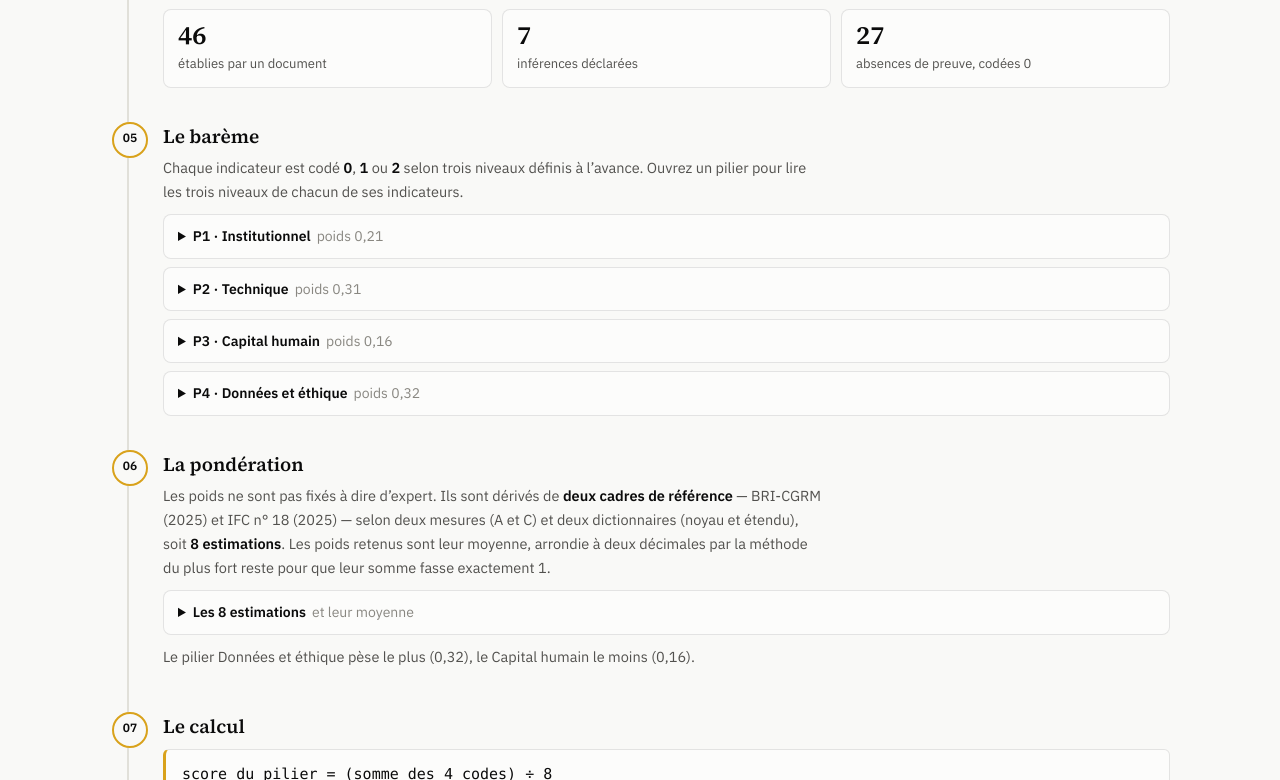
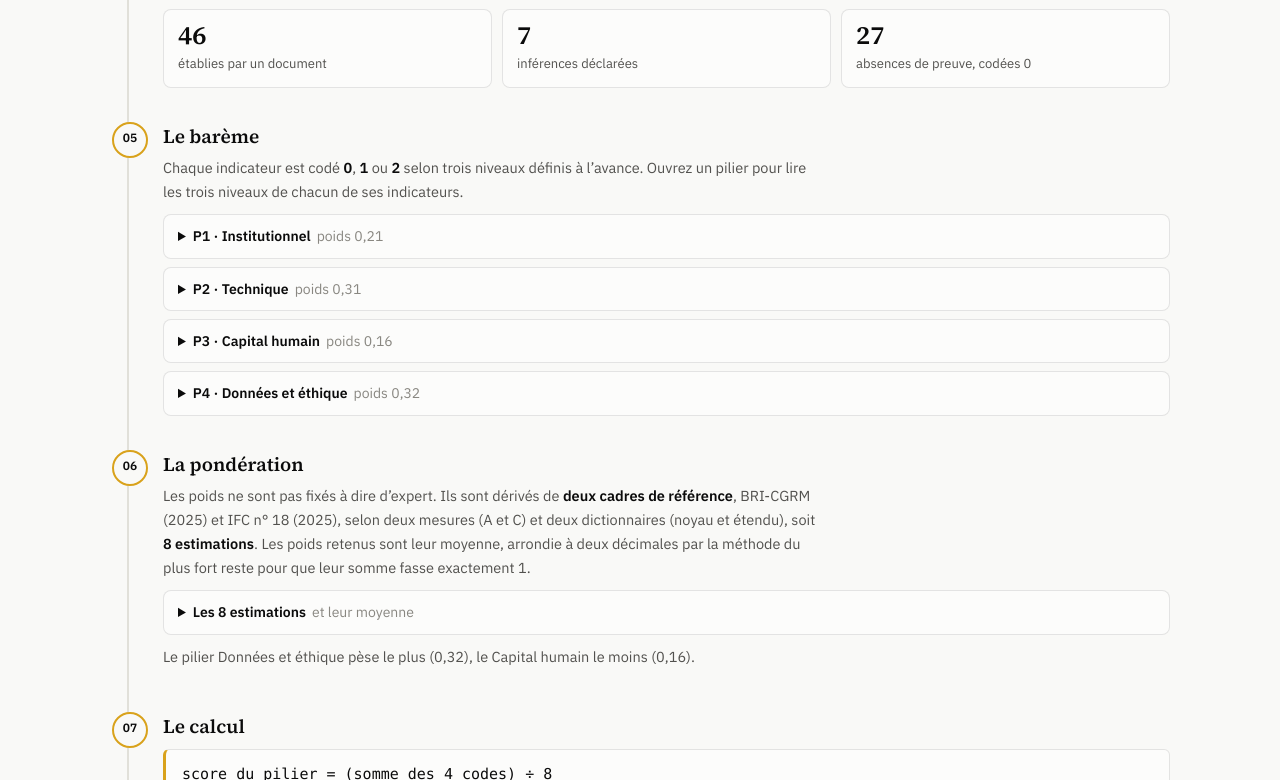
Before and after one commit to fatoumatabi/igiam, a plain HTML site: page index.html in a window 1280 px wide. Shown: the part 4182-4962 px from the top of the page. Drawn offline with Linux system fonts and the light colour scheme.

Commit message:
Retirer les tirets du texte de la page
Co-Authored-By: Claude Opus 5.5 <noreply@anthropic.com>
Claude-Session: https://claude.ai/code/session_017eLj7S7vLeqZypQvW3NMZR

```diff
--- a/index.html
+++ b/index.html
@@ -1,5 +1,5 @@
 <!doctype html><html><head><meta charset=utf8><meta name=viewport content="width=device-width,initial-scale=1,viewport-fit=cover"><style>:root{color-scheme:light;box-sizing:border-box;padding-top:env(safe-area-inset-top,0px);padding-bottom:env(safe-area-inset-bottom,0px)}html{scroll-padding-top:env(safe-area-inset-top,0px)}body{margin:0;padding:0;font:14px -apple-system,BlinkMacSystemFont,sans-serif;background:#fff;color:#000}img{max-width:100%}[hidden]:not([hidden=until-found i]){display:none!important}</style></head><body>
-<title>IGIAM — Indice de Gouvernance Monétaire par IA</title>
+<title>IGIAM · Indice de Gouvernance Monétaire par IA</title>
 <meta name="claude:viewport-fit-sides" content="cover">
 <link rel="preconnect" href="https://fonts.googleapis.com">
 <link rel="preconnect" href="https://fonts.gstatic.com" crossorigin>
@@ -1235,7 +1235,7 @@ function vueAccueil() {
   const etapes = [
     ['Ce que l’indice mesure',
      '<p>L’IGIAM répond à une question : <b>une banque centrale gouverne-t-elle l’intelligence artificielle qu’elle utilise elle-même ?</b> ' +
-     'Il porte sur ses propres usages — prévision, supervision, détection de la fraude, assistants internes — et non sur la réglementation qu’elle impose au secteur bancaire.</p>' +
+     'Il porte sur ses propres usages (prévision, supervision, détection de la fraude, assistants internes), et non sur la réglementation qu’elle impose au secteur bancaire.</p>' +
      '<p>Cette lecture est décisive pour certains indicateurs. Une banque centrale qui encadre abondamment les algorithmes des banques, sans encadrer les siens, est codée 0 sur l’encadrement interne. ' +
      'C’est le cas de la Reserve Bank of India sur le pilier Données et éthique.</p>'],
     ['Corpus et période',
@@ -1263,8 +1263,8 @@ function vueAccueil() {
        p.indicateurs.map(i => '<tr><td>' + esc(i.nom) + '</td>' + i.niveaux.map(n => '<td>' + esc(n) + '</td>').join('') + '</tr>').join('') +
        '</tbody></table></details>').join('')],
     ['La pondération',
-     '<p>Les poids ne sont pas fixés à dire d’expert. Ils sont dérivés de <b>deux cadres de référence</b> — ' +
-     [...new Set(est.map(r => r.document))].join(' et ') + ' — selon deux mesures (A et C) et deux dictionnaires (noyau et étendu), soit <b>' + est.length +
+     '<p>Les poids ne sont pas fixés à dire d’expert. Ils sont dérivés de <b>deux cadres de référence</b>, ' +
+     [...new Set(est.map(r => r.document))].join(' et ') + ', selon deux mesures (A et C) et deux dictionnaires (noyau et étendu), soit <b>' + est.length +
      ' estimations</b>. Les poids retenus sont leur moyenne, arrondie à deux décimales par la méthode du plus fort reste pour que leur somme fasse exactement 1.</p>' +
      '<details><summary>Les ' + est.length + ' estimations<span>et leur moyenne</span></summary><table><thead><tr><th>Document</th><th>Mesure</th><th>Dictionnaire</th>' +
      PIL.map(p => '<th class="n">' + p + '</th>').join('') + '</tr></thead><tbody>' +
```
